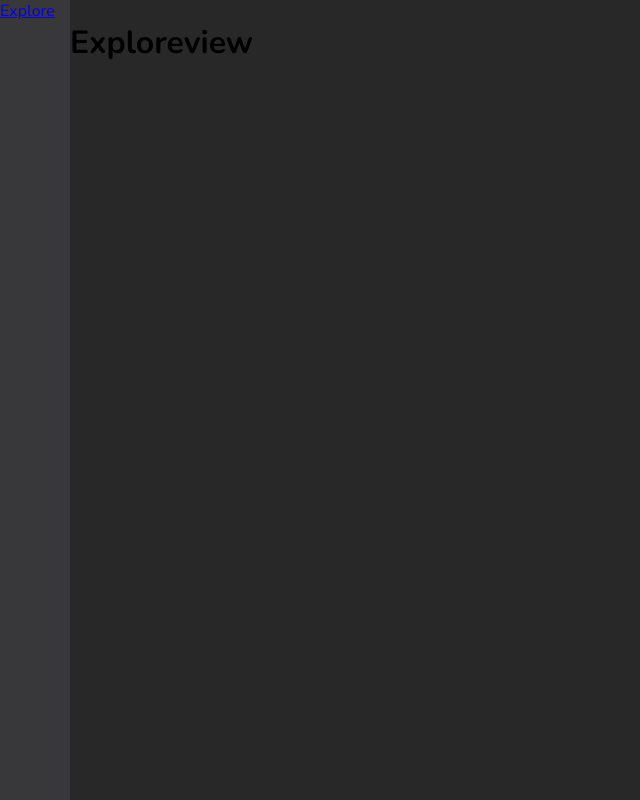
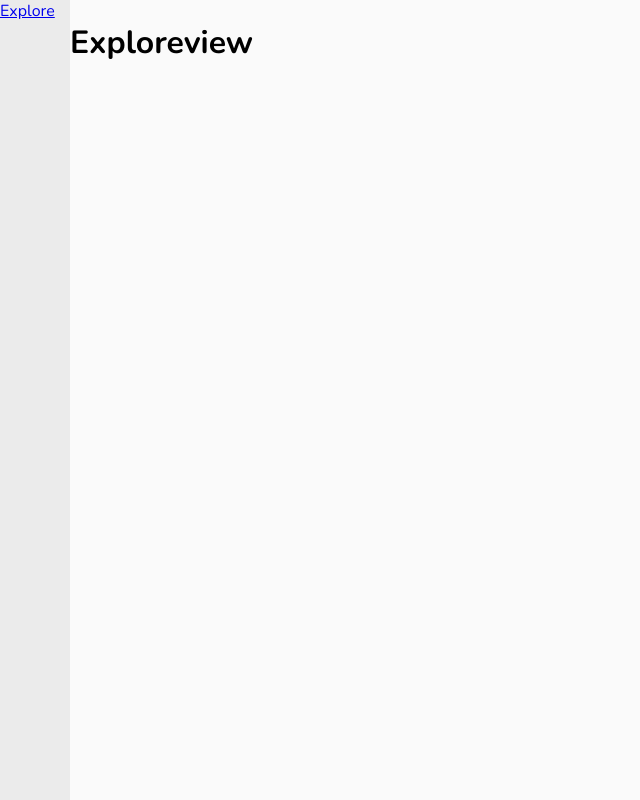
Before and after one commit to Evolinox/Communities, a Vue app: page /explore in a window 1280 px wide. Shown: the whole page, without its empty margins (0-640 px from the left). Built offline with nearby package versions, Linux system fonts and the light colour scheme.

Commit message:
added css variables

```diff
--- a/src/App.vue
+++ b/src/App.vue
@@ -3,23 +3,25 @@
 </script>
 
 <template>
-  <Sidebar id="sidebar"/>
-  <div class="contentview">
-    <RouterView />
+  <div class="mainview">
+    <Sidebar id="sidebar"/>
+    <div class="contentview">
+      <RouterView />
+    </div>
   </div>
 </template>
 
 <style>
   #sidebar {
-    width: 70px;
+    width: var(--sidebar-width);
   }
 
   .contentview {
-    height: 100%;
-    width: calc(100% - 70px);
+    height: 100vh;
+    width: calc(100vw - var(--sidebar-width));
     position: fixed;
-    left: 70px;
+    left: var(--sidebar-width);
     top: 0;
-    background-color: rgb(40,40,40);
+    background-color: var(--background-color-secondary);
   }
 </style>
--- a/src/assets/main.css
+++ b/src/assets/main.css
@@ -1,4 +1,22 @@
 @import url('https://fonts.googleapis.com/css2?family=Nunito:ital,wght@0,200..1000;1,200..1000&display=swap');
+
+:root {
+    --background-color-primary: #ebebeb;
+    --background-color-secondary: #fafafa;
+    --accent-color: #cacaca;
+    --text-primary-color: #222;
+
+    --sidebar-width: 70px;
+}
+
+:root.dark {
+    --background-color-primary: rgb(56,55,57);
+    --background-color-secondary: #282828;
+    --accent-color: #3f3f3f;
+    --text-primary-color: #ddd;
+
+    --sidebar-width: 70px;
+}
 
 body {
     height: 100%;
--- a/src/components/Sidebar.vue
+++ b/src/components/Sidebar.vue
@@ -30,13 +30,13 @@
 
 <style>
     .sidebar {
-        height: 100%;
-        width: 70px;
+        height: 100vh;
+        width: var(--sidebar-width);
         position: fixed;
         z-index: 1;
         top: 0;
         left: 0;
-        background-color: rgb(56,55,57);
+        background-color: var(--background-color-primary);
         overflow-x: hidden;
     }
 </style>
```
